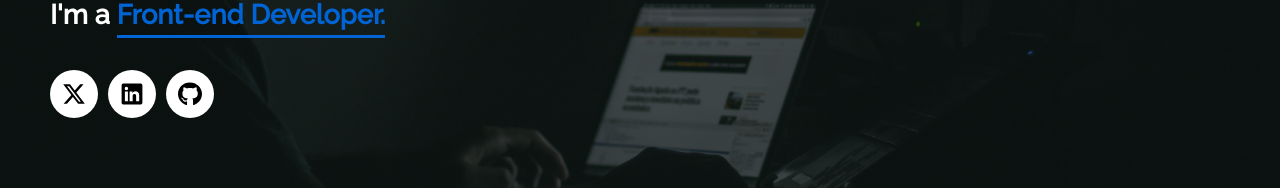
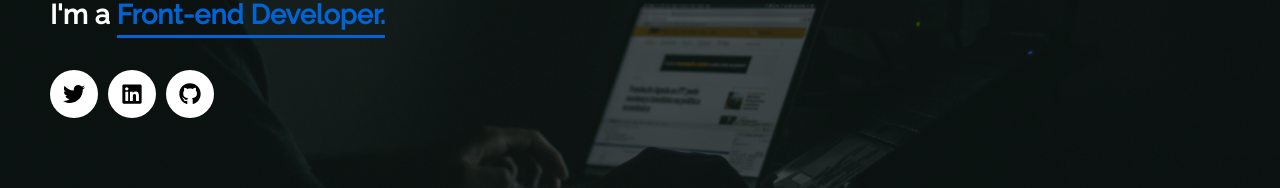
Before and after one commit to kwadwoambitious/My-Portfolio, a React (Create React App) app: page / in a window 1280 px wide. Shown: the part 430-618 px from the top of the page. Built offline with nearby package versions, Linux system fonts and the light colour scheme.

Commit message:
Made changes to this file

```diff
--- a/src/components/Home.js
+++ b/src/components/Home.js
@@ -1,7 +1,5 @@
 import React from 'react';
-import twitterIcon from './images/twitter-x-fill.svg';
-import linkedInIcon from './images/linkedin-logo.svg';
-import githubIcon from './images/github.svg';
+import { FaTwitter, FaLinkedin, FaGithub } from "react-icons/fa";
 
 function Home() {
   return (
@@ -10,9 +8,9 @@ function Home() {
         <h1>Ebenezer Antwi</h1>
         <h2>I'm a <span>Front-end Developer.</span></h2>
           <div className='social-icons'>
-            <a href="https://twitter.com/_antwiebenezer" target='_blank'><img src={twitterIcon} alt='twitter-logo'/></a>
-            <a href="https://www.linkedin.com/in/antwi-ebenezer" target='_blank'><img src={linkedInIcon} alt='linkedIn-logo'/></a>
-            <a href="https://github.com/kwadwoambitious" target='_blank'><img src={githubIcon} alt='githun-logo'/></a>
+                  <a href="https://twitter.com/_antwiebenezer" target='_blank'><FaTwitter className='icon'/></a>
+                  <a href="https://www.linkedin.com/in/antwi-ebenezer" target='_blank'><FaLinkedin className='icon'/></a>
+                  <a href="https://github.com/kwadwoambitious" target='_blank'><FaGithub className='icon'/></a>
           </div>
       </div>
     </>
```
